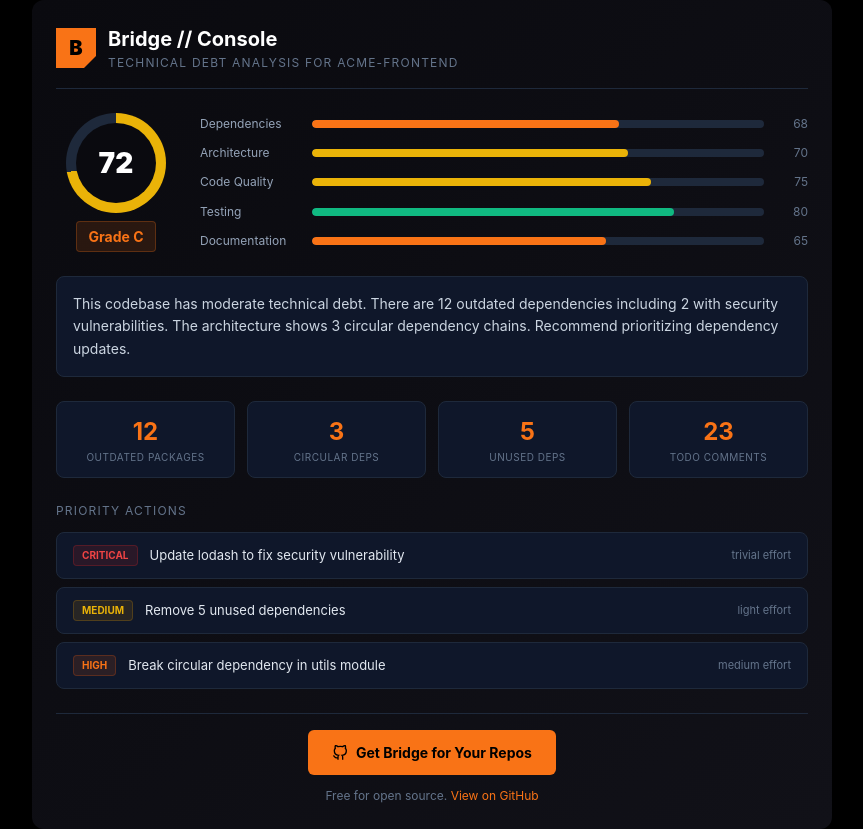
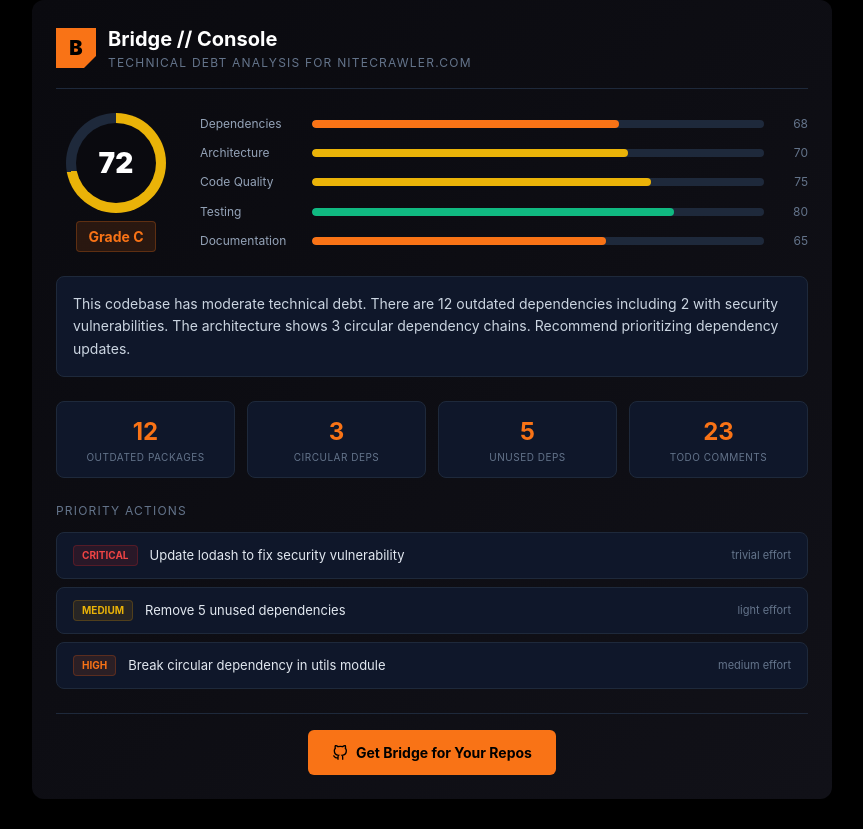
Before and after one commit to cmccoy02/buildwithbridge, a Next.js app: page /console in a window 1280 px wide. Shown: the whole page, without its empty margins (208-1071 px from the left). After the commit the page ends 800 px from the top, so only its background shows below. Built offline with nearby package versions, Linux system fonts and the light colour scheme.

Commit message:
update demo

```diff
--- a/components/Header.js
+++ b/components/Header.js
@@ -21,7 +21,7 @@
             <nav>
                 <ul className="flex space-x-8 font-jetbrains-mono">
                     <li><Link href="/about" className="hover:text-gray-400 transition duration-200">About</Link></li>
-                    <li><Link href="/dashboard" className="hover:text-gray-400 transition duration-200">Demo</Link></li>
+                    <li><Link href="/console" className="hover:text-gray-400 transition duration-200">Demo</Link></li>
                     <li><Link href="/contact" className="hover:text-gray-400 transition duration-200">Contact</Link></li>
                 </ul>
             </nav>
--- a/pages/console.js
+++ b/pages/console.js
@@ -3,7 +3,7 @@
 // Sample data representing a typical codebase analysis
 const SAMPLE_ANALYSIS = {
       meta: {
-        projectName: 'acme-frontend',
+        projectName: 'nitecrawler.com',
         totalFiles: 247,
         sloc: 45000,
         repoAgeDays: 730,
@@ -402,16 +402,14 @@
           <div className="bridge-demo-cta">
             <button
               className="bridge-demo-cta-button"
-              onClick={() => window.open('https://github.com/bridge-console/bridge', '_blank')}
+              onClick={() => window.open('https://github.com/apps/bridge-console-dev', '_blank')}
             >
               <svg width="16" height="16" viewBox="0 0 24 24" fill="none" stroke="currentColor" strokeWidth="2">
                 <path d="M9 19c-5 1.5-5-2.5-7-3m14 6v-3.87a3.37 3.37 0 0 0-.94-2.61c3.14-.35 6.44-1.54 6.44-7A5.44 5.44 0 0 0 20 4.77 5.07 5.07 0 0 0 19.91 1S18.73.65 16 2.48a13.38 13.38 0 0 0-7 0C6.27.65 5.09 1 5.09 1A5.07 5.07 0 0 0 5 4.77a5.44 5.44 0 0 0-1.5 3.78c0 5.42 3.3 6.61 6.44 7A3.37 3.37 0 0 0 9 18.13V22"/>
               </svg>
               Get Bridge for Your Repos
             </button>
-            <div className="bridge-demo-cta-link">
-              Free for open source. <a href="https://github.com/bridge-console/bridge">View on GitHub</a>
-            </div>
+
           </div>
         </div>
       )}
```
